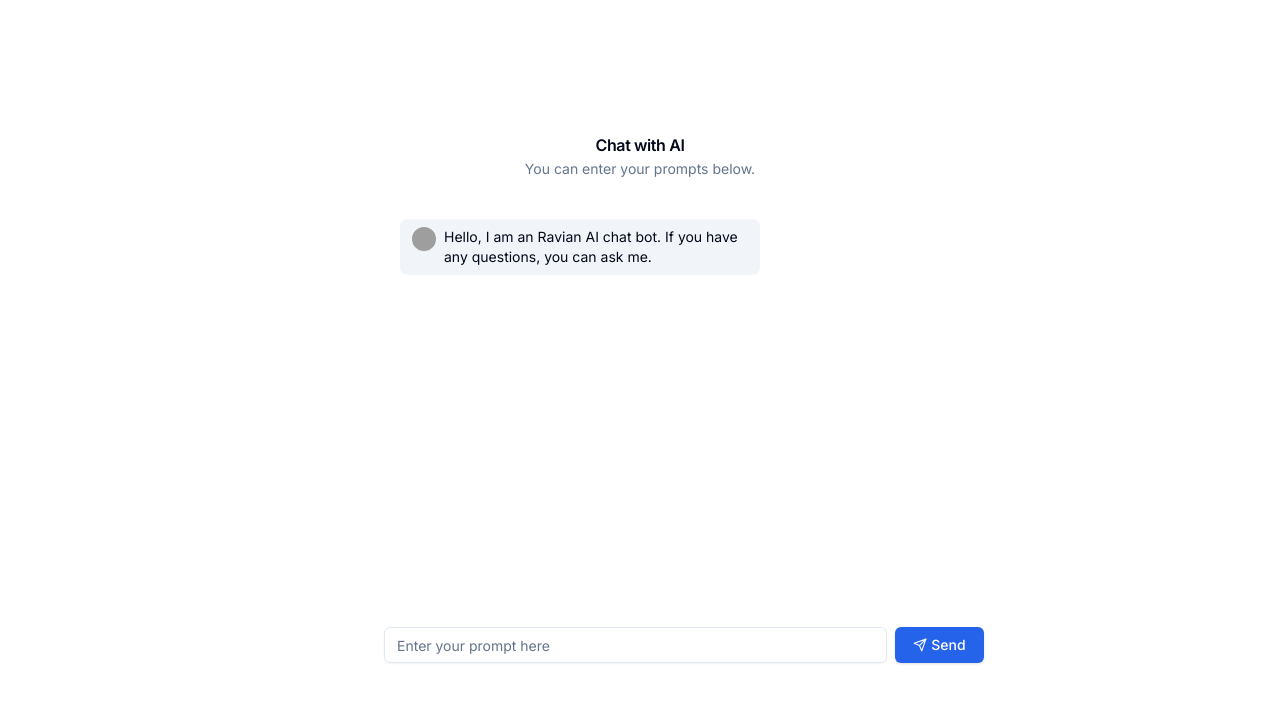
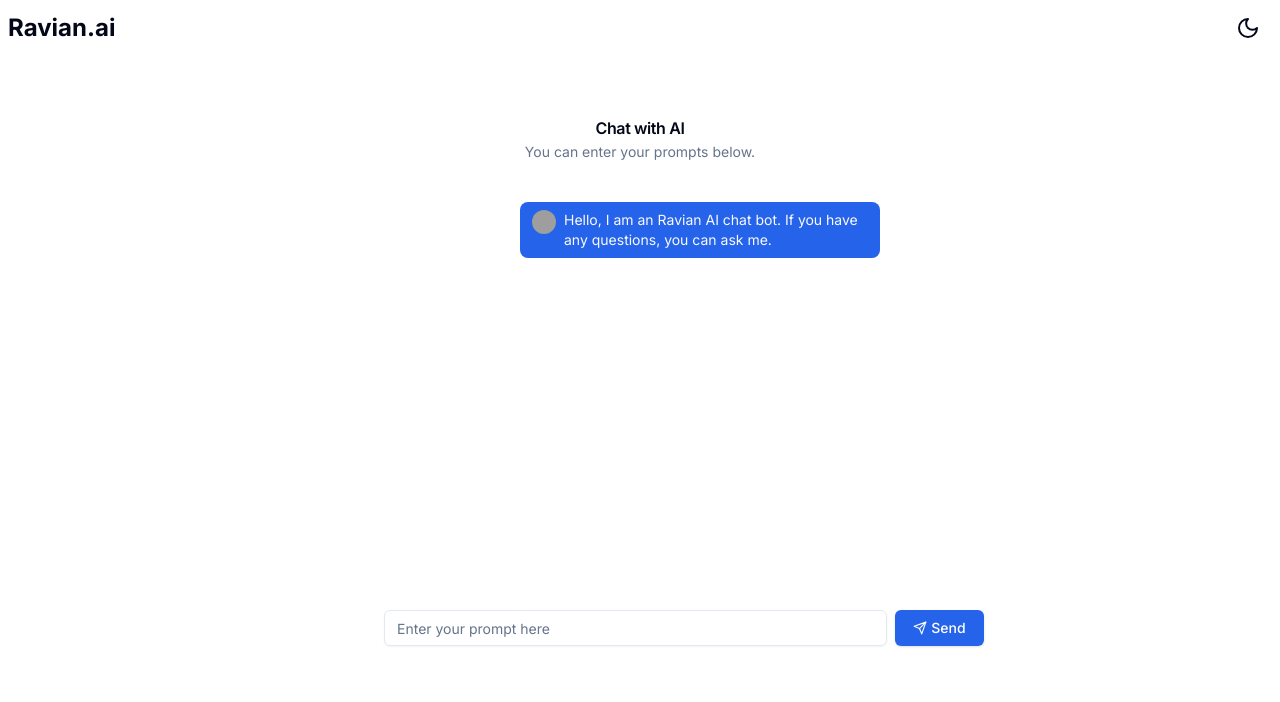
Before and after one commit to EbrahimAfridi/AI-Chatbot, a Next.js app: page / in a window 1280 px wide. Shown: the top 702 px of the page. Built offline with nearby package versions, Linux system fonts and the light colour scheme; no server answers; grey boxes are pictures that could not be loaded.

Commit message:
Added: dark theme and header

```diff
--- a/package.json
+++ b/package.json
@@ -13,6 +13,7 @@
     "@radix-ui/react-avatar": "^1.0.4",
     "@radix-ui/react-icons": "^1.3.0",
     "@radix-ui/react-slot": "^1.0.2",
+    "@radix-ui/react-toggle": "^1.0.3",
     "class-variance-authority": "^0.7.0",
     "clsx": "^2.1.1",
     "lucide-react": "^0.378.0",
--- a/src/app/layout.tsx
+++ b/src/app/layout.tsx
@@ -2,6 +2,7 @@ import type { Metadata } from "next";
 import { Inter as FontSans } from "next/font/google";
 import "./globals.css";
 import { cn } from "@/lib/utils";
+import { ThemeProvider } from "@/context/ThemeContext";
 
 const fontSans = FontSans({
   subsets: ["latin"],
@@ -25,7 +26,7 @@ export default function RootLayout({
           fontSans.variable
         )}
       >
-        {children}
+        <ThemeProvider>{children}</ThemeProvider>
       </body>
     </html>
   );
--- a/src/app/page.tsx
+++ b/src/app/page.tsx
@@ -18,6 +18,7 @@ import {
   HarmBlockThreshold,
 } from "@google/generative-ai";
 import { useEffect, useState } from "react";
+import Header from "@/components/ui/Header";
 
 const MODEL_NAME = "gemini-1.5-flash-latest";
 const apiKey = process.env.NEXT_PUBLIC_GEMINI_API_KEY as string;
@@ -28,8 +29,9 @@ export default function Home() {
   useEffect(() => {
     setMessages([
       {
+        role: 'user',
         text: "Hello, I am an Ravian AI chat bot. If you have any questions, you can ask me.",
-        sender: "bot",
+        // sender: "bot",
       },
     ]);
   }, []);
@@ -91,7 +93,8 @@ export default function Home() {
     setUserPrompts("");
   };
   return (
-    <main className="flex min-h-screen items-center justify-center">
+    <main className="flex flex-col min-h-screen">
+      <Header />
       <Card className="flex flex-col justify-center items-center px-4 shadow-none border-none">
         <CardHeader className="flex justify-center text-center">
           <CardTitle>Chat with AI</CardTitle>
--- /dev/null
+++ b/src/components/ui/Header.tsx
@@ -0,0 +1,17 @@
+import React from 'react'
+import ThemeToggle from "@/components/ui/ThemeToggle";
+
+const Header = () => {
+  return (
+    <header className='mb-10 p-2'>
+      <div className="flex items-center justify-between">
+        <h1 className="text-2xl font-bold">Ravian.ai</h1>
+        <div>
+          <ThemeToggle />
+        </div>
+      </div>
+    </header>
+  );
+}
+
+export default Header
--- /dev/null
+++ b/src/components/ui/ThemeToggle.tsx
@@ -0,0 +1,28 @@
+import { useTheme } from "@/context/ThemeContext";
+import { Toggle } from "@/components/ui/toggle";
+import { Moon, SunIcon } from "lucide-react";
+
+const ThemeToggle = () => {
+  const { theme, setTheme } = useTheme();
+
+  const toggleTheme = () => {
+    setTheme(theme === "light" ? "dark" : "light");
+  };
+
+  return (
+    <Toggle
+      variant={'default'}
+      size="lg"
+      onClick={toggleTheme}
+      aria-label="Toggle italic"
+    >
+      {theme === "light" ? (
+        <Moon/>
+      ) : (
+        <SunIcon />
+      )}
+    </Toggle>
+  );
+};
+
+export default ThemeToggle;
--- /dev/null
+++ b/src/components/ui/toggle.tsx
@@ -0,0 +1,45 @@
+"use client"
+
+import * as React from "react"
+import * as TogglePrimitive from "@radix-ui/react-toggle"
+import { cva, type VariantProps } from "class-variance-authority"
+
+import { cn } from "@/lib/utils"
+
+const toggleVariants = cva(
+  "inline-flex items-center justify-center rounded-md text-sm font-medium transition-colors hover:bg-muted hover:text-muted-foreground focus-visible:outline-none focus-visible:ring-1 focus-visible:ring-ring disabled:pointer-events-none disabled:opacity-50 data-[state=on]:bg-accent data-[state=on]:text-accent-foreground",
+  {
+    variants: {
+      variant: {
+        default: "bg-transparent",
+        outline:
+          "border border-input bg-transparent shadow-sm hover:bg-accent hover:text-accent-foreground",
+      },
+      size: {
+        default: "h-9 px-3",
+        sm: "h-8 px-2",
+        lg: "h-10 px-3",
+      },
+    },
+    defaultVariants: {
+      variant: "default",
+      size: "default",
+    },
+  }
+)
+
+const Toggle = React.forwardRef<
+  React.ElementRef<typeof TogglePrimitive.Root>,
+  React.ComponentPropsWithoutRef<typeof TogglePrimitive.Root> &
+    VariantProps<typeof toggleVariants>
+>(({ className, variant, size, ...props }, ref) => (
+  <TogglePrimitive.Root
+    ref={ref}
+    className={cn(toggleVariants({ variant, size, className }))}
+    {...props}
+  />
+))
+
+Toggle.displayName = TogglePrimitive.Root.displayName
+
+export { Toggle, toggleVariants }
--- /dev/null
+++ b/src/context/ThemeContext.tsx
@@ -0,0 +1,60 @@
+'use client'
+import {
+  createContext,
+  useContext,
+  useEffect,
+  useState,
+  ReactNode,
+} from "react";
+
+interface ThemeContextType {
+  theme: string;
+  setTheme: (theme: string) => void;
+}
+
+const ThemeContext = createContext<ThemeContextType>({
+  theme: "light",
+  setTheme: () => {},
+});
+
+export const ThemeProvider = ({ children }: { children: ReactNode }) => {
+  const [theme, setTheme] = useState<string>("light");
+
+  useEffect(() => {
+    // Check system preference on initial load
+    const systemPreference = window.matchMedia("(prefers-color-scheme: dark)")
+      .matches
+      ? "dark"
+      : "light";
+    setTheme(systemPreference);
+
+    // Listen for system preference changes
+    const listener = (e: MediaQueryListEvent) =>
+      setTheme(e.matches ? "dark" : "light");
+    window
+      .matchMedia("(prefers-color-scheme: dark)")
+      .addEventListener("change", listener);
+
+    return () => {
+      window
+        .matchMedia("(prefers-color-scheme: dark)")
+        .removeEventListener("change", listener);
+    };
+  }, []);
+
+  useEffect(() => {
+    if (theme === "dark") {
+      document.documentElement.classList.add("dark");
+    } else {
+      document.documentElement.classList.remove("dark");
+    }
+  }, [theme]);
+
+  return (
+    <ThemeContext.Provider value={{ theme, setTheme }}>
+      {children}
+    </ThemeContext.Provider>
+  );
+};
+
+export const useTheme = () => useContext(ThemeContext);
```
Also changed, not shown: 1 other file (tests, documents, lock files or other folders).
